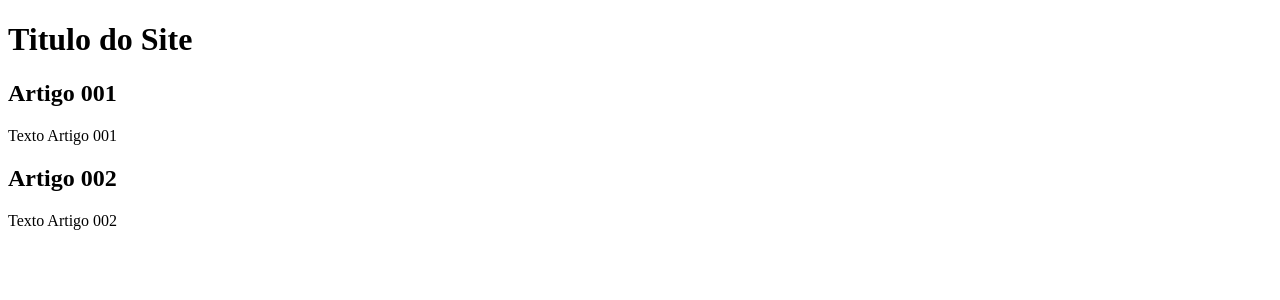
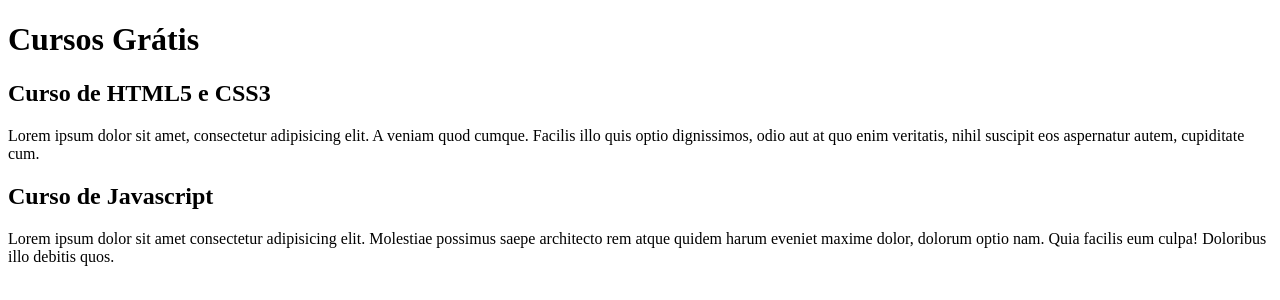
Before and after one commit to yendisortsac/Projeto-Site, a plain HTML site: page index.html in a window 1280 px wide. Drawn offline with Linux system fonts and the light colour scheme.

Commit message:
Comecei a escrever o conteudo

```diff
--- a/index.html
+++ b/index.html
@@ -11,15 +11,18 @@
 <body>
     <main>
         <header>
-            <h1>Titulo do Site</h1>
+            <h1>Cursos Grátis</h1>
         </header>
         <article>
-            <h2>Artigo 001</h2>
-            <p>Texto Artigo 001</p>
+            <h2>Curso de HTML5 e CSS3</h2>
+            <p>Lorem ipsum dolor sit amet, consectetur adipisicing elit. A veniam quod cumque. Facilis illo quis optio
+                dignissimos, odio aut at quo enim veritatis, nihil suscipit eos aspernatur autem, cupiditate cum.</p>
         </article>
         <article>
-            <h2>Artigo 002</h2>
-            <p>Texto Artigo 002</p>
+            <h2>Curso de Javascript</h2>
+            <p>Lorem ipsum dolor sit amet consectetur adipisicing elit. Molestiae possimus saepe architecto rem atque
+                quidem harum eveniet maxime dolor, dolorum optio nam. Quia facilis eum culpa! Doloribus illo debitis
+                quos.</p>
         </article>
     </main>
 </body>
```
